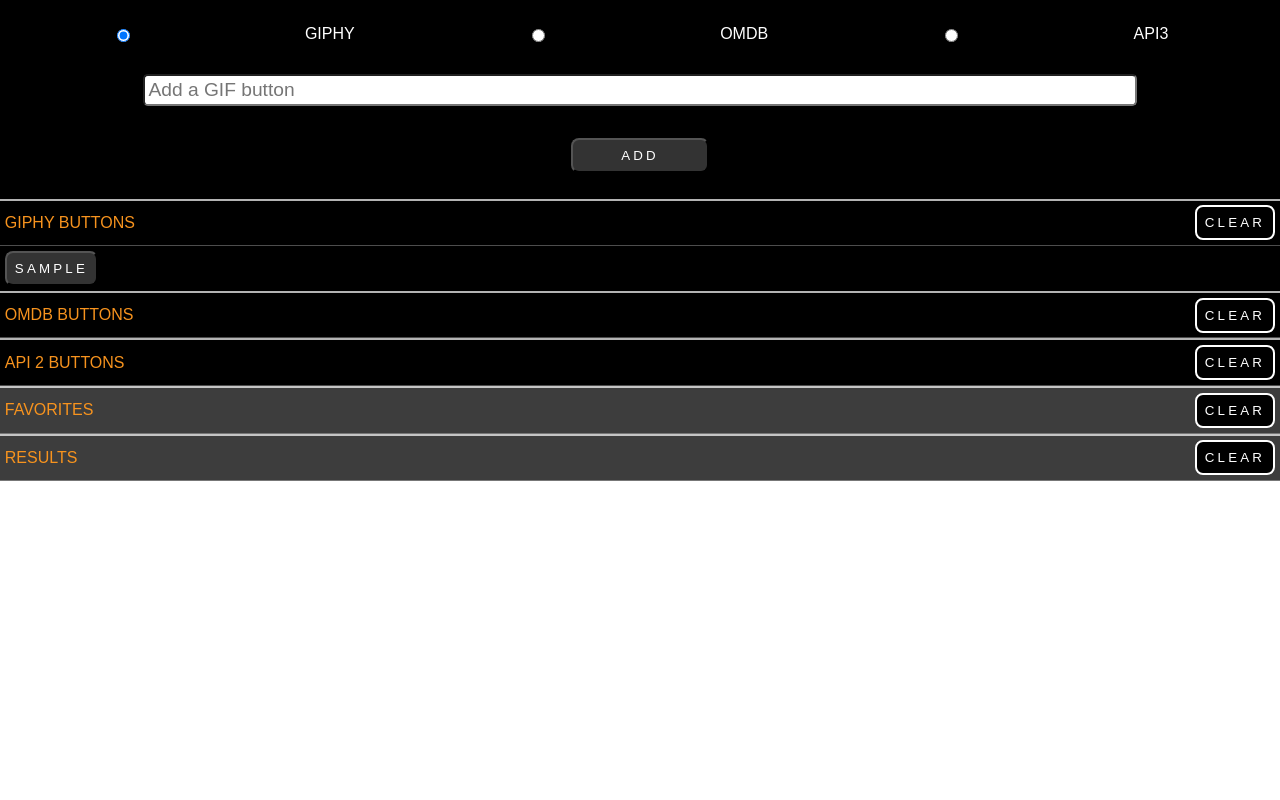
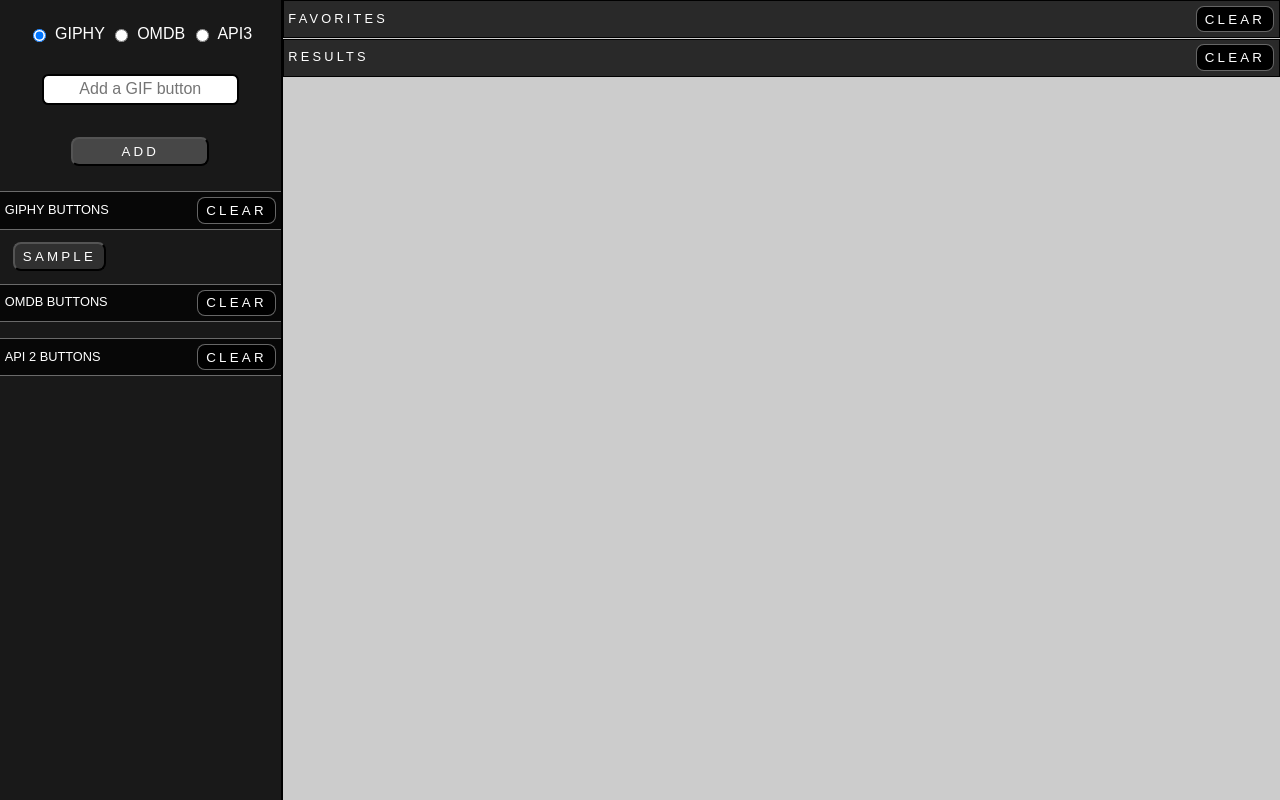
Before and after one commit to joey22622/API-Fun, a plain HTML site: page index.html in a window 1280 px wide. Both pictures are taken after typing "Sample" into the empty fields and a click on the button "ADD". Drawn offline with nearby package versions, Linux system fonts and the light colour scheme.

Commit message:
5.7.18 .2

```diff
--- a/assets/css/style.css
+++ b/assets/css/style.css
@@ -5,7 +5,7 @@ html{
     background: rgba(0,0,0,.2);
 }
 .button-column{
-    background: black;
+    background: rgba(0,0,0,.9);
 }
 .search-row{
     display: flex;
@@ -17,6 +17,10 @@ html{
     justify-content: space-around;
     padding: 1rem;
 }
+button{
+    transition: .5s;
+}
+
 
 .radio{
     color: white;
@@ -26,9 +30,11 @@ html{
 
 .add-input{
     width: 80%;
-    padding: .2rem;
-    border-radius: .3rem;
+    padding: .3rem;
+    border-radius: .4rem;
     font-size: 1.2rem;
+    text-align: center;
+    border: solid black 2px;
 }
 
 
@@ -39,41 +45,62 @@ html{
     border-radius: .5rem;
     text-transform: uppercase;
     letter-spacing: .2rem;
+    cursor: pointer;
 }
 
 .button-bank{
     display: flex;
     flex-wrap: wrap;
+    padding: .5rem;
 }
 .button-bank button{
     color: white;
-    background: rgba(255,255,255,.2);
+    background: rgba(255,255,255,.1);
     margin: .3rem;
+}
+.button-bank button:hover{
+    background: black;
 }
 
 .add-button{
     color: white;
     background: rgba(255,255,255,.2);
     padding: .5rem 3rem;
+
 }
 
+.add-button:hover{
+    background: black;
+    border: solid 1px #f7931e;
+}
+.gif-column .head-row{
+    background: rgba(0,0,0,.8);
+    border: solid 1px black;
+    margin-bottom: .5px;
+}
 .head-row{
     display: flex;
     justify-content: space-between;
     align-items: center;
     background: rgba(0,0,0,.7);
-    border-top: solid 2px rgba(255,255,255,.7);
-    border-bottom: solid 1px rgba(255,255,255,.3);
+    border-top: solid 1px rgba(255,255,255,.4);
+    border-bottom: solid 1px rgba(255,255,255,.4);
     padding: .3rem;
-    color: #f7931e;
+    color: white;
     font-family: sans-serif;
     text-transform: uppercase;
 }
 .clear-button{
     background: black;
-    border: solid white 2px;
+    border: solid rgba(255,255,255,.4) 1px;
     color: white;
 }
+
+.clear-button:hover{
+    border: solid 1px #f7931e;
+    color: #f7931e;
+}
+
 .card{
     display: flex;
     flex-direction: column;
@@ -83,6 +110,11 @@ html{
     background: rgba(0,0,0,.9);
     padding: 1rem;
 }
+.img-wrap,
+.info-wrap{
+    border: solid black 1px;
+}
+
 .img-wrap{
     display: flex;
     flex-direction: column;
@@ -95,7 +127,7 @@ html{
     object-fit: cover;
 }
 .info-wrap{
-    background: rgba(255,255,255,.2);
+    background: rgba(255,255,255,.05);
     padding: .5rem;
     display: flex;
     justify-content: center;
@@ -111,4 +143,61 @@ svg{
 
 svg:hover .cls-1{
     fill: #f7931e;
+    stroke: black;
 }
+
+@media only screen and (min-width:768px) {
+    .content{
+        display: flex;
+        font-size: 1rem;
+        width: 100vw;
+        min-height: 100vh;
+        justify-content: space-between;
+    }
+    .button-column{
+        width: 18rem;
+        border-right: black solid 2px;
+    }
+    .gif-column{
+        width: 80%;
+    }
+
+    .gif-column h2{
+        letter-spacing: .2rem;
+    }
+
+    .main-bank,
+    .favorites-bank{
+        display: flex;
+        flex-wrap: wrap;
+    }
+
+    .img-wrap{
+        height: auto;
+    }
+
+    .add-input{
+        font-size: 1rem;
+    }
+
+
+    h2{
+        font-size: .8rem;
+    }
+
+    .clear-button,
+    .button-bank button{
+        padding: .3rem .5rem;
+    }
+
+    .add-button{
+        padding: .3rem  3rem;
+    }
+    .card{
+        height: 250px;
+        width: 250px;
+    }
+
+
+
+}
--- a/assets/javascript/functions.js
+++ b/assets/javascript/functions.js
@@ -89,7 +89,7 @@ function placeholderText () {
     if($(this).attr("data-api") === "giphy"){
         $(".add-input").attr("placeholder", "Add a GIF button");
     } else if ($(this).attr("data-api")  === "omdb"){
-        $(".add-input").attr("placeholder", "Add a movie button");
+        $(".add-input").attr("placeholder", "Down for maintenance");
         console.log("omdb");
     }
 }
@@ -97,8 +97,9 @@ function placeholderText () {
 function clearContainer(){
     var api = $(this).attr("data-api");
     var target = $(this).attr("data-target");
-    eval($(this).attr("data-object"))[api] = [];
+    //eval($(this).attr("data-object"))[api] = [];
     $("."+target+"-"+api).empty();
+    console.log(target);
 }
 function animate(){
     if($(this).attr("data-toggle") === "still"){
```
